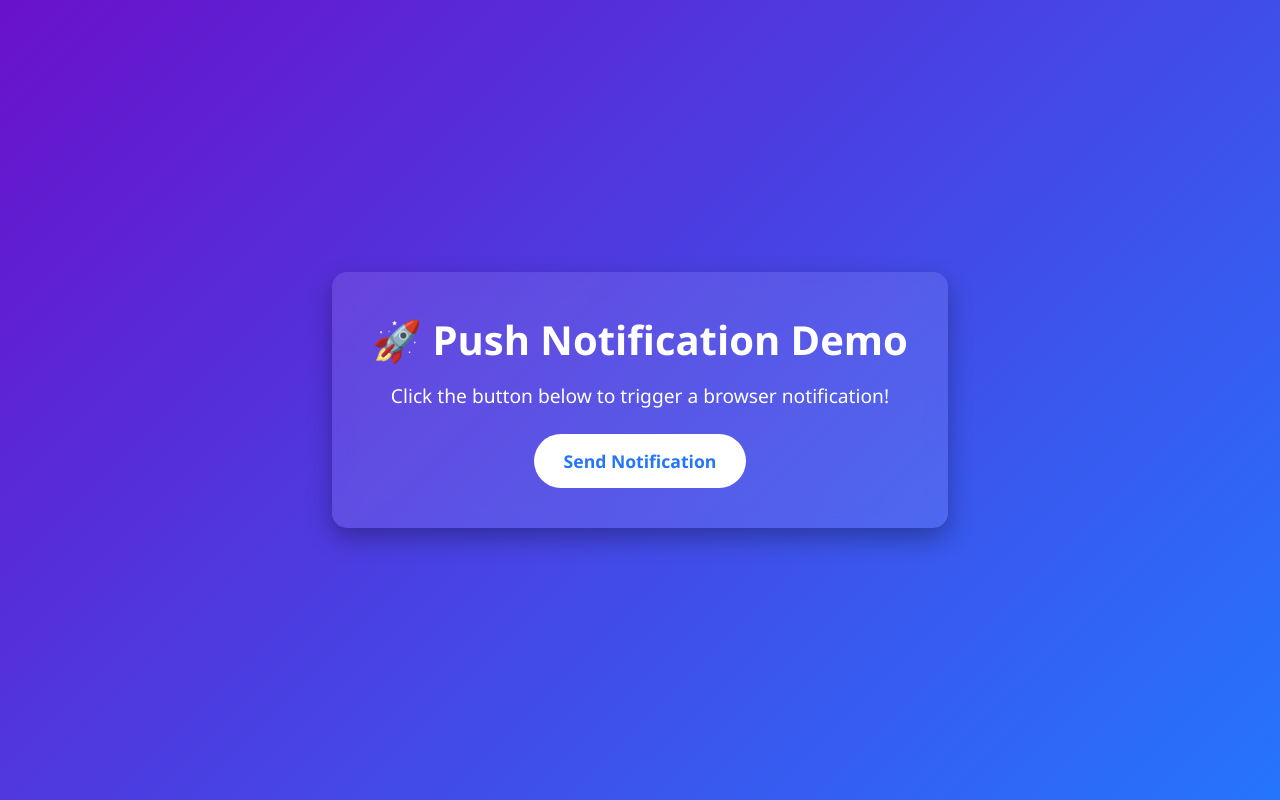
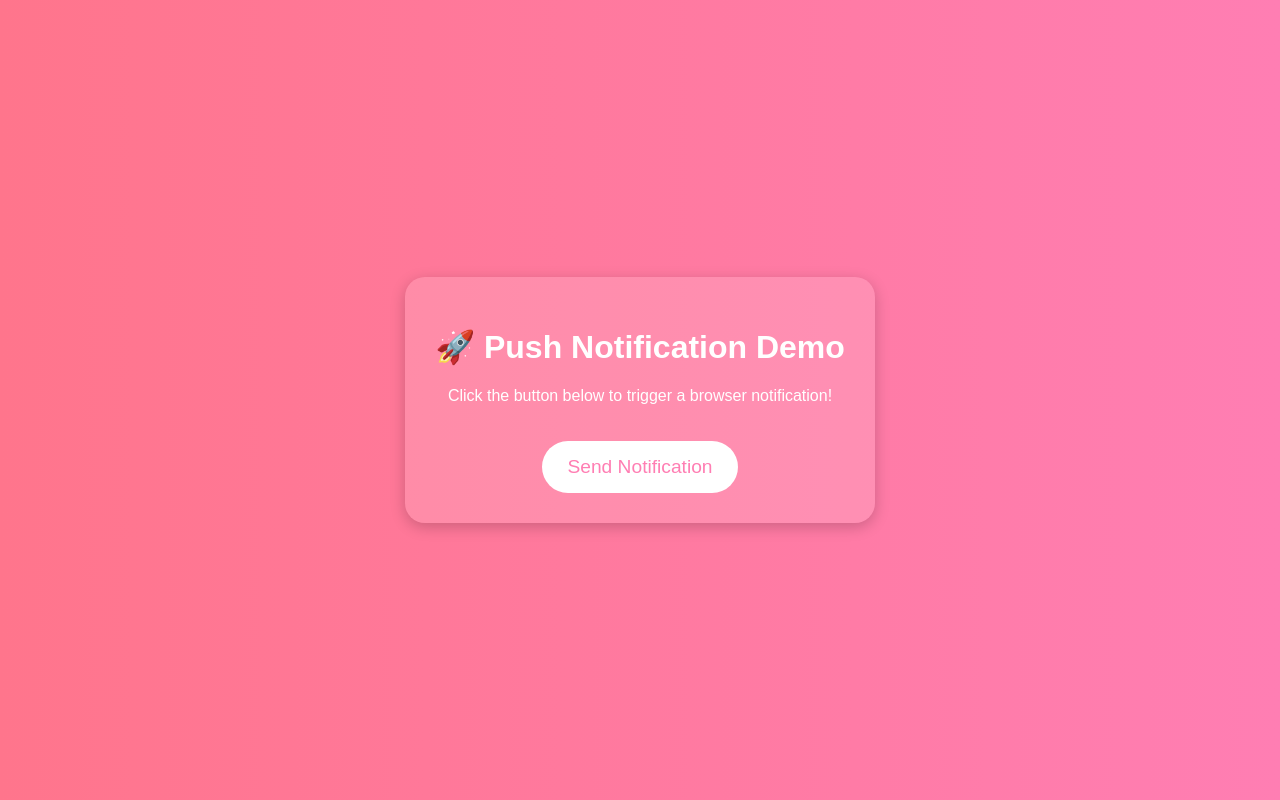
Before and after one commit to divine-dhacker/push-notification-, a plain HTML site: page index.html in a window 1280 px wide. Drawn offline with Linux system fonts and the light colour scheme.

Commit message:
style.css

```diff
--- a/style.css
+++ b/style.css
@@ -1,51 +1,35 @@
-* {
-    box-sizing: border-box;
-    margin: 0;
-    padding: 0;
-    font-family: 'Segoe UI', Tahoma, Geneva, Verdana, sans-serif;
-}
-
 body {
-    background: linear-gradient(135deg, #6a11cb 0%, #2575fc 100%);
-    height: 100vh;
+    font-family: Arial, sans-serif;
+    background: linear-gradient(to right, #ff758c, #ff7eb3);
     display: flex;
     justify-content: center;
     align-items: center;
+    height: 100vh;
     color: #fff;
+    margin: 0;
 }
 
 .container {
-    background-color: rgba(255, 255, 255, 0.1);
-    backdrop-filter: blur(10px);
-    padding: 40px;
-    border-radius: 15px;
+    background: rgba(255, 255, 255, 0.15);
+    padding: 30px;
+    border-radius: 20px;
+    box-shadow: 0 4px 15px rgba(0,0,0,0.2);
     text-align: center;
-    box-shadow: 0 10px 25px rgba(0, 0, 0, 0.3);
-}
-
-.container h1 {
-    font-size: 2.5rem;
-    margin-bottom: 15px;
-}
-
-.container p {
-    font-size: 1.2rem;
-    margin-bottom: 25px;
 }
 
 button {
-    background: #fff;
-    color: #2575fc;
+    padding: 15px 25px;
+    background-color: #fff;
     border: none;
-    padding: 15px 30px;
-    font-size: 1.1rem;
-    font-weight: bold;
+    color: #ff7eb3;
+    font-size: 1.2rem;
     border-radius: 50px;
     cursor: pointer;
-    transition: 0.3s;
+    margin-top: 20px;
+    transition: all 0.3s;
 }
 
 button:hover {
+    transform: scale(1.05);
     background-color: #f1f1f1;
-    transform: scale(1.05);
 }
```
